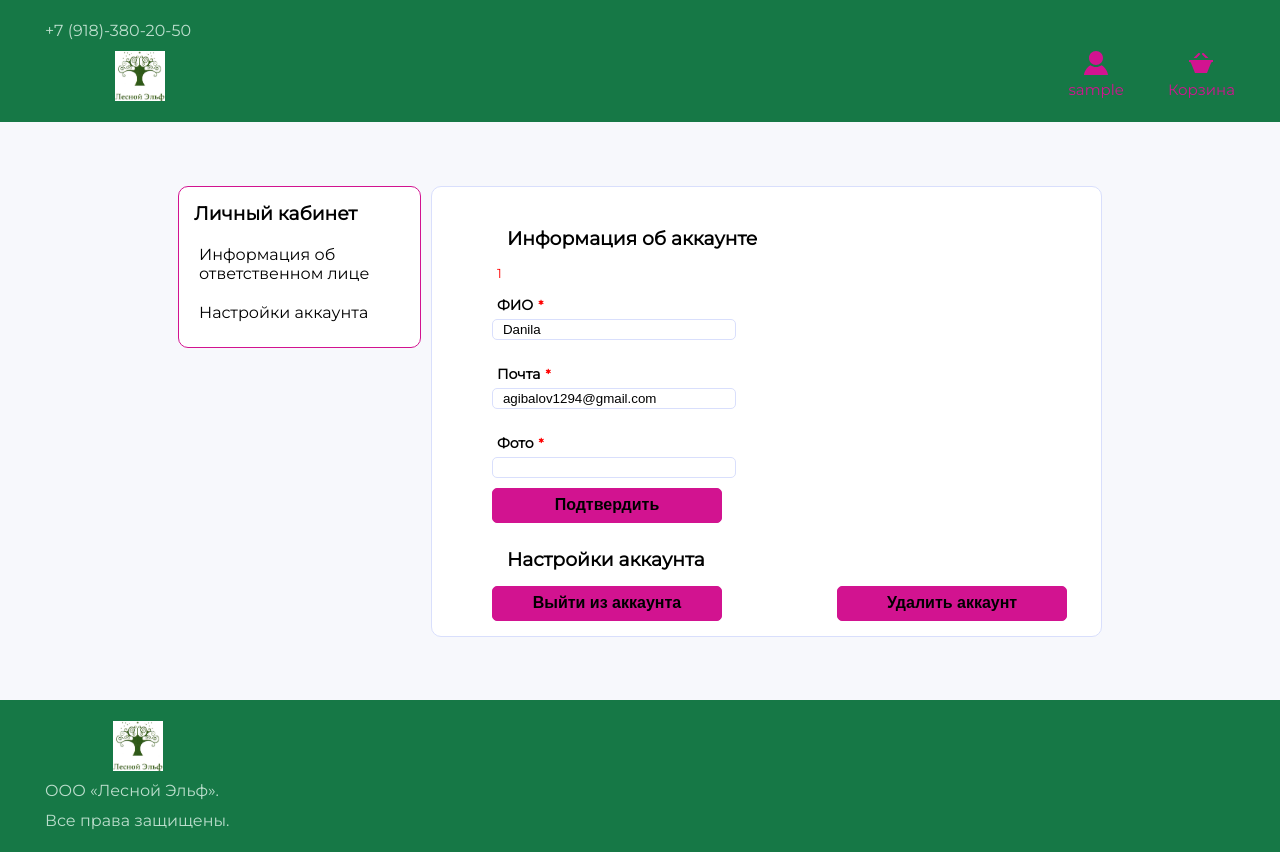
After one commit to ItsMyPain/Hackathon_sanic, a Python web app: template templates/profile.html in a window 1280 px wide. The commit adds this page. Run offline with Jinja, Linux system fonts and the light colour scheme; the template is opened without the code that fills it: most values are stand-ins (such as "Sample title", 1, 10 or a date in 2020).

Commit message:
added profile page

```diff
--- a/auth.py
+++ b/auth.py
@@ -56,7 +56,7 @@ def logout_required(wrapped: Callable):
             token = request.cookies.get("SANIC_TOKEN", False)
             uid = await check_token(request, token, 'platform', 'user_id')
             if uid:
-                return redirect('/')
+                return redirect(request.app.url_for('shop.main_page'))
             else:
                 return await func(request)
 
--- /dev/null
+++ b/static/profile.css
@@ -0,0 +1,165 @@
+.main-container {
+    display: flex;
+    width: 75%;
+    margin: 15px auto;
+    flex-direction: row;
+    justify-content: space-around;
+    gap: 10px;
+}
+
+.main-container .container-left {
+    border: 1px solid var(--second);
+    border-radius: 10px;
+    background: var(--background);
+    padding: 15px 10px 15px 15px;
+    width: 25%;
+    height: fit-content;
+    position: sticky;
+    top: 3em;
+}
+
+.main-container .container-left .list-tab {
+    display: flex;
+    justify-content: space-between;
+    flex-direction: column;
+}
+
+.main-container .container-left .list-tab h3 {
+    margin-bottom: 10px;
+    color: var(--text-header);
+}
+
+.main-container .container-left .list-tab .list-tab-nav {
+    margin: 10px 5px;
+    text-decoration: none;
+    box-sizing: border-box;
+    word-wrap: break-word;
+}
+
+.main-container .container-left .list-tab .list-tab-nav span {
+    cursor: pointer;
+    color: var(--text);
+    font-style: normal;
+}
+
+.main-container .container-left .list-tab .list-tab-nav span:hover {
+    color: #4361EE;
+}
+
+.main-container .container-right {
+    border: 1px solid #d9dffc;
+    border-radius: 10px;
+    background: var(--background);
+    padding: 15px;
+    width: 74%;
+    display: flex;
+    flex-direction: column;
+    align-items: flex-start;
+}
+
+.container-right .form-profile-1 {
+    width: 90%;
+    display: flex;
+    flex-direction: column;
+    margin: 10px 45px;
+    align-items: stretch;
+}
+
+.container-right .form-profile-1 .form-profile-1-field {
+    margin: 10px 0px;
+    width: 40%;
+}
+
+.container-right .form-profile-1 h3,
+.container-right .form-settings h3 {
+    margin: 15px;
+    color: var(--text-header);
+}
+
+
+.container-right .form-profile-1 .form-profile-1-field h6 {
+    font-size: 14px;
+    margin: 5px;
+    color: var(--text);
+}
+
+.container-right .form-profile-1 .form-profile-1-field input {
+    width: 100%;
+    border-radius: 5px;
+    border: 1px solid #d9dffc;
+    display: flex;
+    justify-content: space-between;
+    flex-direction: column;
+    padding: 2px 2px 2px 10px;
+    background: #fff;
+    outline: 0;
+}
+
+.container-right .form-profile-1 .form-profile-1-field input:hover {
+    border: 1px solid #4361EE;
+    transition: all 0.2s ease;
+}
+
+.container-right .form-profile-1 .form-profile-1-field input:focus {
+    border: 1px solid #4361EE;
+}
+
+.main-container .container-right .form-profile-1 input[type="submit"] {
+    border: 1px solid var(--second);
+    font-weight: 550;
+    font-size: 16px;
+    text-align: center;
+    width: 40%;
+    min-width: 120px;
+    border-radius: 5px;
+    background: var(--second);
+    color: var(--text);
+    height: 35px;
+    cursor: pointer;
+}
+
+.main-container .container-right .form-profile-1 input[type="submit"]:hover {
+    background: #d9ed4a;
+    color: #4361EE;
+    transition: all 0.15s ease;
+}
+
+.main-container .container-right span {
+    color: red;
+    font-size: 13px;
+    margin-left: 5px;
+}
+
+.main-container .container-right .form-settings {
+    display: flex;
+    justify-content: space-between;
+    flex-direction: column;
+    margin-left: 45px;
+    width: 90%;
+}
+
+.main-container .container-right .form-settings .form-settings-buttons {
+    display: flex;
+    flex-direction: row;
+    justify-content: space-between;
+}
+
+.main-container .container-right .form-settings input[type="submit"] {
+    border: 1px solid var(--second);
+    font-weight: 550;
+    font-size: 16px;
+    text-align: center;
+    width: 40%;
+    min-width: 120px;
+    border-radius: 5px;
+    background: var(--second);
+    color: var(--text);
+    height: 35px;
+    cursor: pointer;
+}
+
+.main-container .container-right .form-settings input[type="submit"]:hover {
+    background: #F54742;
+    color: white;
+    transition: all 0.15s ease;
+}
--- a/templates/base.html
+++ b/templates/base.html
@@ -34,6 +34,21 @@
                      style="height: inherit;">
             </a>
             <div class="header-nav">
+                {% if username %}
+                <a href="/profile" class="header-nav-item">
+                    <svg xmlns="http://www.w3.org/2000/svg" width="24" height="24" viewBox="0 0 24 24">
+                        <path d="M19 7.001c0 3.865-3.134 7-7 7s-7-3.135-7-7c0-3.867 3.134-7.001 7-7.001s7 3.134 7 7.001zm-1.598 7.18c-1.506 1.137-3.374 1.82-5.402 1.82-2.03 0-3.899-.685-5.407-1.822-4.072 1.793-6.593 7.376-6.593 9.821h24c0-2.423-2.6-8.006-6.598-9.819z"></path>
+                    </svg>
+                    <span>{{ username }}</span>
+                </a>
+                {% else %}
+                <a href="/login" class="header-nav-item">
+                    <svg xmlns="http://www.w3.org/2000/svg" width="24" height="24" viewBox="0 0 24 24">
+                        <path d="M19 7.001c0 3.865-3.134 7-7 7s-7-3.135-7-7c0-3.867 3.134-7.001 7-7.001s7 3.134 7 7.001zm-1.598 7.18c-1.506 1.137-3.374 1.82-5.402 1.82-2.03 0-3.899-.685-5.407-1.822-4.072 1.793-6.593 7.376-6.593 9.821h24c0-2.423-2.6-8.006-6.598-9.819z"></path>
+                    </svg>
+                    <span>Войти</span>
+                </a>
+                {% endif %}
                 <a href="/cart" class="header-nav-item">
                     <svg xmlns="http://www.w3.org/2000/svg" width="24" height="24" viewBox="0 0 24 24">
                         <path d="M4.558 7l4.701-4.702c.199-.198.46-.298.721-.298.613 0 1.02.505 1.02 1.029 0 .25-.092.504-.299.711l-3.26 3.26h-2.883zm12.001 0h2.883l-4.701-4.702c-.199-.198-.46-.298-.721-.298-.613 0-1.02.505-1.02 1.029 0 .25.092.504.299.711l3.26 3.26zm-16.559 2v2h.643c.534 0 1.021.304 1.256.784l4.101 10.216h12l4.102-10.214c.233-.481.722-.786 1.256-.786h.642v-2h-24z"></path>
--- /dev/null
+++ b/templates/profile.html
@@ -0,0 +1,50 @@
+{% extends 'base.html' %}
+
+{% block styles %}
+<link rel="stylesheet" href="/static/profile.css">
+{% endblock %}
+
+{% block title %}
+<title>Профиль {{ username }}</title>
+{% endblock %}
+
+{% block content %}
+<div class="main-container">
+    <div class="container-left">
+        <div class="list-tab">
+            <h3>Личный кабинет</h3>
+            <a href="#contact" class="list-tab-nav">
+                <span>Информация об ответственном лице</span>
+            </a>
+            <a href="#settings" class="list-tab-nav">
+                <span>Настройки аккаунта</span>
+            </a>
+        </div>
+    </div>
+    <div class="container-right">
+        <form method="post" class="form-profile-1">
+            <a id="contact"><h3>Информация об аккаунте</h3></a><span>1</span>
+            <div class="form-profile-1-field">
+                <h6>ФИО<span>*</span></h6>
+                <input id="first_name" name="first_name" type="text" value="Danila">
+            </div>
+            <div class="form-profile-1-field">
+                <h6>Почта<span>*</span></h6>
+                <input id="email" name="email" type="text" value="agibalov1294@gmail.com">
+            </div>
+            <div class="form-profile-1-field">
+                <h6>Фото<span>*</span></h6>
+                <input id="index" name="index" type="text" value="">
+            </div>
+            <input id="change_data_submit" name="change_data_submit" type="submit" value="Подтвердить">
+        </form>
+        <form method="post" class="form-settings">
+            <a id="settings"><h3>Настройки аккаунта</h3></a>
+            <div class="form-settings-buttons">
+                <input id="logout" name="logout" type="submit" value="Выйти из аккаунта">
+                <input id="delete" name="delete" type="submit" value="Удалить аккаунт">
+            </div>
+        </form>
+    </div>
+</div>
+{% endblock %}
```
Also changed, not shown: views.py (+24 -4 lines).
